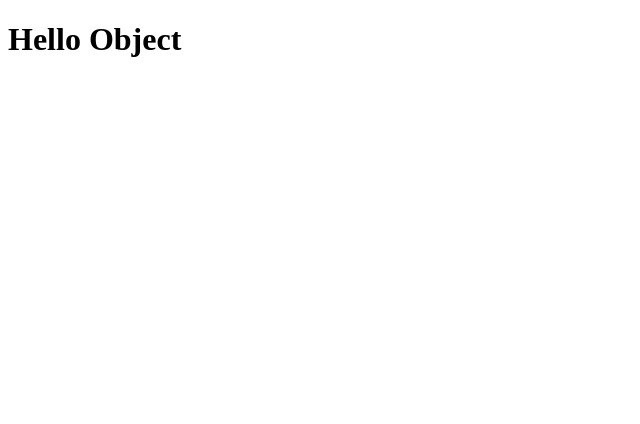
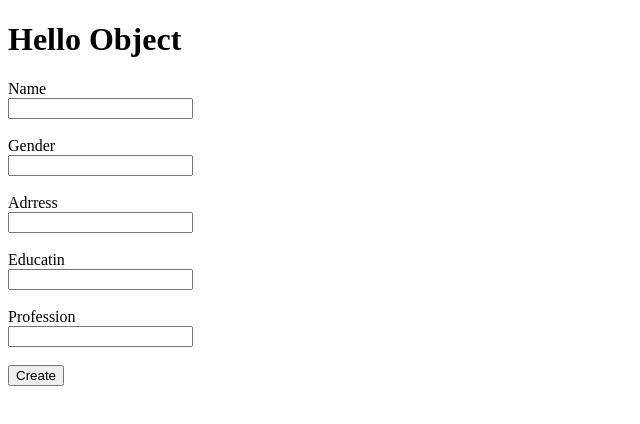
Before and after one commit to Hamzaabro5/Object-File-Solution, a plain HTML site: page index.html in a window 1280 px wide. Shown: the whole page, without its empty margins (0-640 px from the left). Drawn offline with Linux system fonts and the light colour scheme.

Commit message:
Object File Assignment

```diff
--- a/app.js
+++ b/app.js
@@ -2,6 +2,9 @@ console.log(`Hello Object`);
 
 const h1  = document.querySelector(`.head1`)
 const h2  = document.querySelector(`.head2`)
+const h3  = document.querySelector(`.head3`)
+const h4  = document.querySelector(`.head4`)
+const h5  = document.querySelector(`.head5`)
 
 
 // // Answer No 1
@@ -77,3 +80,84 @@ const h2  = document.querySelector(`.head2`)
 // console.log(obj[0].lastName);
 
 // Answer No 2
+
+
+
+
+
+
+
+
+
+// // Answer No 3
+
+// const obj = {
+//             name: `Muhammad Hamza`,
+//             age: 18,
+//             email: `hamzaabro683@gmail.com`,
+//             gender: `male`,
+//             city: `Karachi`,
+//             country: `Pakistan`
+
+//         }
+
+
+// function createObj(name , age , email , gender , city , country) {
+//     this.name = name;
+//     this.age = age;
+//     this.email = email;
+//     this.gender = gender;
+//     this.city = city;
+//     this.country = country;
+// }
+
+
+// const objOne = new createObj(`Abdullah` , 18 , `abdullahahmed@gmail.com` , `male` , `Karachi` , `Pakistan`)
+
+
+// console.log(obj);
+// console.log(objOne);
+
+// // Answer No 3
+
+
+
+
+
+
+
+
+
+
+// // Answer No 4
+
+// const inputOne = document.querySelector(`.inputOne`)
+// const inputTwo = document.querySelector(`.inputTwo`)
+// const inputThree = document.querySelector(`.inputThree`)
+// const inputFour = document.querySelector(`.inputFour`)
+// const inputFive = document.querySelector(`.inputFive`)
+
+// function createObj() {
+//     const obj = {
+//         name: inputOne.value ,
+//         gender: inputTwo.value ,
+//         adrress: inputThree.value ,
+//         education: inputFour.value ,
+//         profession: inputFive.value
+
+//     }
+//     h1.innerHTML = `<h1>${obj.name}</h1> `
+//     h2.innerHTML = `<h1>${obj.gender}</h1> `
+//     h3.innerHTML = `<h1>${obj.adrress}</h1> `
+//     h4.innerHTML = `<h1>${obj.education}</h1> `
+//     h5.innerHTML = `<h1>${obj.profession}</h1> `
+
+
+//     console.log(obj);
+//     inputOne.value = ``
+//     inputTwo.value = ``
+//     inputThree.value = ``
+//     inputFour.value = ``
+//     inputFive.value = ``
+// }
+// // Answer No 4
--- a/index.html
+++ b/index.html
@@ -9,8 +9,21 @@
     <h1>Hello Object</h1>
     <h1 class="head1"></h1>
     <h1 class="head2"></h1>
+    <h1 class="head3"></h1>
+    <h1 class="head4"></h1>
+    <h1 class="head5"></h1>
 
-
+    <label for="name">Name</label><br/>
+    <input class="inputOne" type="text"><br/><br/>
+    <label for="gender">Gender</label><br/>
+    <input class="inputTwo" type="text"><br/><br/>
+    <label for="name">Adrress</label><br/>
+    <input class="inputThree" type="text"><br/><br/>
+    <label for="name">Educatin</label><br/>
+    <input class="inputFour" type="text"><br/><br/>
+    <label for="name">Profession</label><br/>
+    <input class="inputFive" type="text"><br/><br/>
+    <button onclick="createObj()">Create</button>
 
 
 
```
